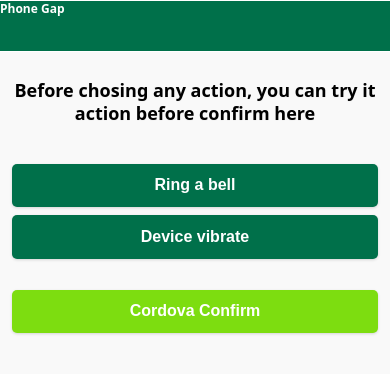
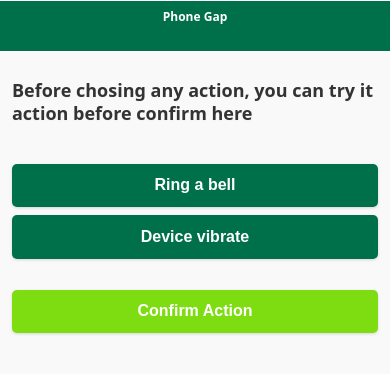
Before and after one commit to lilchic46/PhoneGap, a website: page www/index.html in a window 390 px wide. Drawn offline with Linux system fonts and the light colour scheme; some packages are replaced by stand-ins of ours.

Commit message:
change UI

```diff
--- a/www/css/index.css
+++ b/www/css/index.css
@@ -27,10 +27,9 @@
     border-color: white;
   }
 
-  h2 {
+  h1 {
     text-transform: none;
     text-align: center;
-    color: black;
   }
 
   #btn-cordova-beep,
--- a/www/index.html
+++ b/www/index.html
@@ -11,13 +11,13 @@
     </head>
     <body>
         <div data-role="page">
-            <div data-role="header">Phone Gap</div>
+            <div data-role="header"> <h1>Phone Gap</h1> </div>
 
             <div data-role="main" class="ui-content">
                 <h2>Before chosing any action, you can try it action before confirm here</h2><br>
                 <button id="btn-cordova-beep">Ring a bell</button>
                 <button id="btn-cordova-vibrate">Device vibrate</button><br>
-                <button id="btn-cordova-confirm">Cordova Confirm</button>
+                <button id="btn-cordova-confirm">Confirm Action</button>
             </div>
         </div>
 
```
